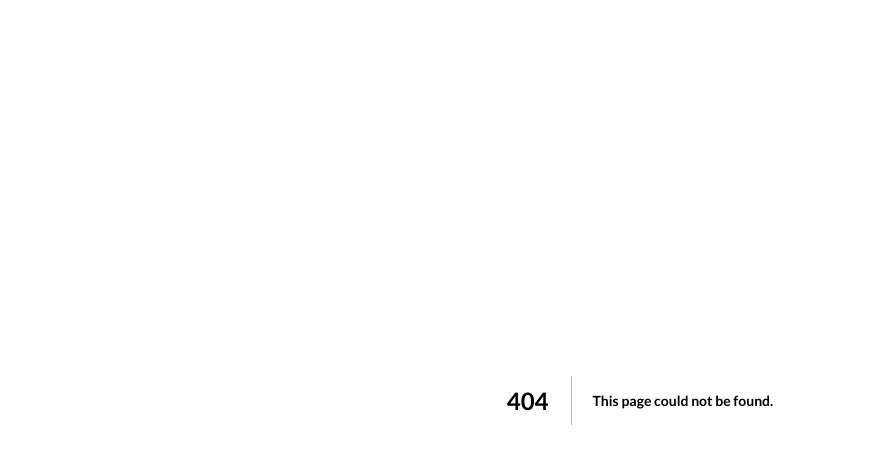
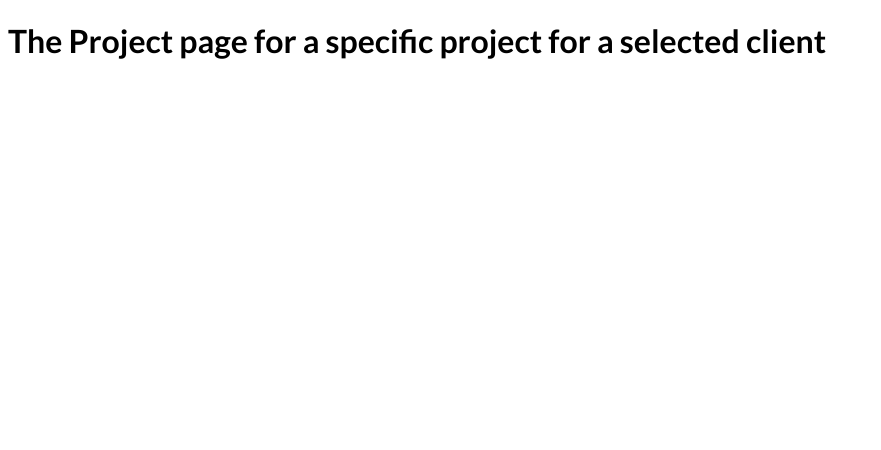
Before and after one commit to sameerwatts/Nextjs-learning, a Next.js app: page /clients/1/1 in a window 1280 px wide. Before the commit this address had no page. Shown: the top 450 px of the page, without its empty margins (0-881 px from the left). Built offline with nearby package versions, Linux system fonts and the light colour scheme.

Commit message:
Building Nested Dynamic Routes & Paths

```diff
--- /dev/null
+++ b/pages/clients/[id]/[clientprojectid].js
@@ -0,0 +1,14 @@
+import { useRouter } from "next/router";
+
+const SelectedClientProjectPage = () => {
+    const router = useRouter();
+
+    console.log(router.query);
+  return (
+    <div>
+      <h1>The Project page for a specific project for a selected client</h1>
+    </div>
+  );
+};
+
+export default SelectedClientProjectPage;
```
Also changed, not shown: pages/clients/[id]/index.js (added, +15 -0 lines), pages/clients/index.js (added, +9 -0 lines).
